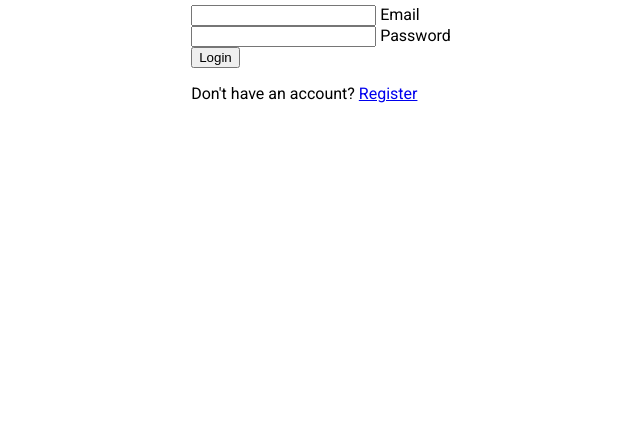
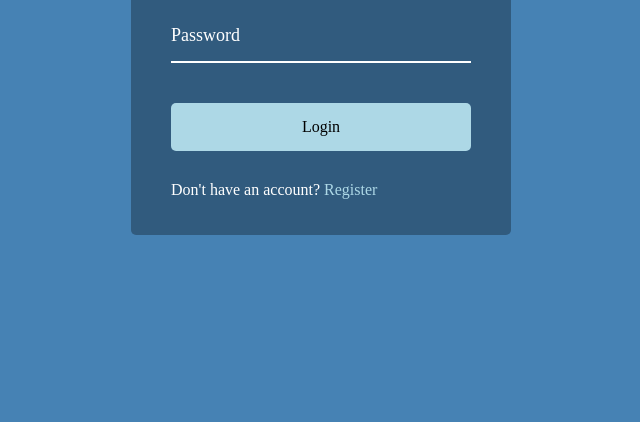
Before and after one commit to marian-oprisan/50p, a plain HTML site: page form_wave_animation/index.html in a window 1280 px wide. Shown: the part 378-800 px from the top of the page, without its empty margins (319-959 px from the left). Drawn offline with Linux system fonts and the light colour scheme; a web font is replaced by a local one.

Commit message:
Added styles and js. Project is finished

```diff
--- a/form_wave_animation/script.js
+++ b/form_wave_animation/script.js
@@ -0,0 +1,9 @@
+const labels = document.querySelectorAll('.form-control label');
+
+labels.forEach(label => {
+
+    label.innerHTML = label.innerText.split('').map((letter, idx) => {
+        return `<span style="transition-delay:${idx * 50}ms">${letter}</span>`;
+    }).join('')
+
+});
--- a/form_wave_animation/styles.css
+++ b/form_wave_animation/styles.css
@@ -1,4 +1,4 @@
-@import url('https://fonts.googleapis.com/css2?family=Roboto:wght@400;700&display=swap');
+@import url('https://fonts.googleapis.com/css2?family=Muli&display=swap');
 
 
 
@@ -7,7 +7,7 @@
 }
 
 body {
-    font-family: 'Roboto', 'sans-serif';
+    font-family: 'Muli', 'sans-serif';
     display: flex;
 
     flex-direction: column;
@@ -19,4 +19,91 @@ body {
     overflow: hidden;
 
     margin: 0;
+
+    background-color: steelblue;
+    color: #fff;
 }
+
+.container {
+    background-color: rgba(0, 0, 0, 0.3);
+    padding: 20px 40px;
+    border-radius: 5px;
+}
+
+.container h1 {
+    text-align: center;
+    margin-bottom: 30px;
+}
+
+.container a {
+    text-decoration: none;
+    color: lightblue;
+}
+
+.form-control {
+
+    position: relative;
+    margin: 20px 0 40px;
+    width: 300px;
+
+}
+
+.form-control input {
+    background-color: transparent;
+    border: 0;
+    border-bottom: 2px #fff solid;
+    display: block;
+    width: 100%;
+    padding: 15px 0;
+    font-size: 18px;
+    color: #fff;
+}
+
+.form-control input:focus,
+.form-control input:valid {
+    outline: 0;
+    border-bottom-color: lightblue;
+}
+
+.btn {
+    cursor: pointer;
+    display: inline-block;
+    width: 100%;
+    background: lightblue;
+    padding: 15px;
+    font-family: inherit;
+    font-size: 16px;
+    border: 0;
+    border-radius: 5px;
+}
+
+.btn:focus {
+    outline: 0;
+}
+
+.btn:active {
+    transform: scale(0.98);
+}
+
+.text {
+    margin-top: 30px;
+}
+
+.form-control label {
+    position: absolute;
+    top: 15px;
+    left: 0;
+}
+
+.form-control label span {
+    display: inline-block;
+    font-size: 18px;
+    min-width: 5px;
+    transition: 0.3s cubic-bezier(0.68, -0.55, 0.265, 1.55)
+}
+
+.form-control input:focus + label span,
+.form-control input:valid + label span {
+    color: lightblue;
+    transform: translateY(-30px);
+}
```
